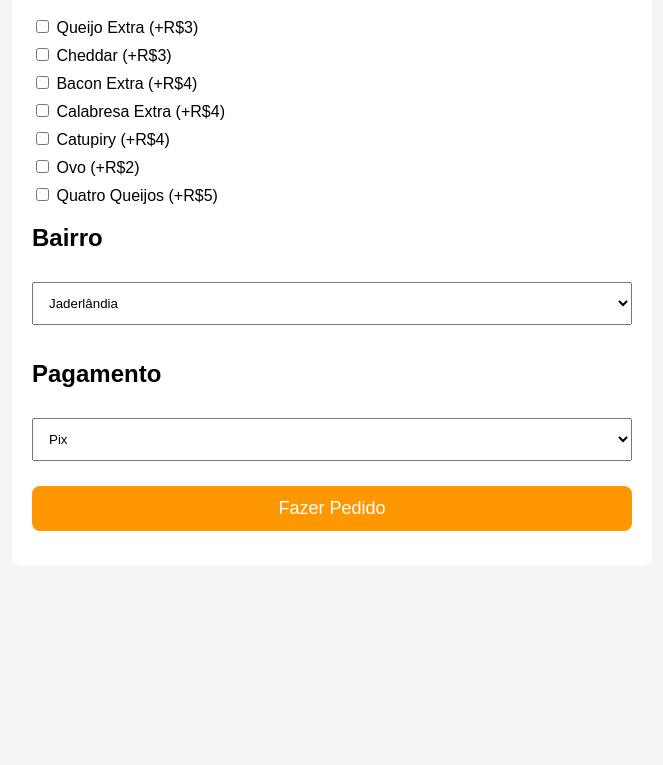
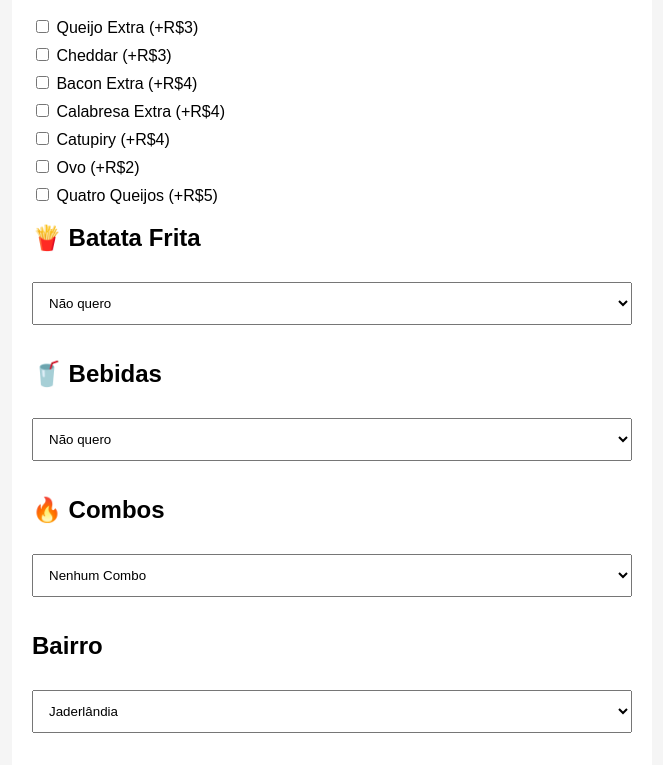
Before and after one commit to netocsn-beep/Pastelaria-Mana, a website: page public/index.html in a window 1280 px wide. Shown: the part 653-1418 px from the top of the page, without its empty margins (308-971 px from the left). Before the commit the page ends 1239 px from the top, so only its background shows below. Drawn offline with Linux system fonts and the light colour scheme.

Commit message:
Add options for sides, drinks, and combos in HTML

```diff
--- a/public/index.html
+++ b/public/index.html
@@ -50,6 +50,35 @@
 <label><input type="checkbox" value="Catupiry" data-price="4"> Catupiry (+R$4)</label>
 <label><input type="checkbox" value="Ovo" data-price="2"> Ovo (+R$2)</label>
 <label><input type="checkbox" value="Quatro Queijos" data-price="5"> Quatro Queijos (+R$5)</label>
+<h2>🍟 Batata Frita</h2>
+
+<select id="batata">
+  <option value="0">Não quero</option>
+  <option value="8">Pequena - R$8</option>
+  <option value="12">Média - R$12</option>
+  <option value="16">Grande - R$16</option>
+</select>
+
+<h2>🥤 Bebidas</h2>
+
+<select id="bebida">
+  <option value="0">Não quero</option>
+  <option value="6">Coca-Cola Lata - R$6</option>
+  <option value="10">Coca-Cola 1L - R$10</option>
+  <option value="6">Sukita Lata - R$6</option>
+  <option value="6">Guaraná Lata - R$6</option>
+  <option value="8">Suco Acerola 350ml - R$8</option>
+  <option value="8">Suco Goiaba 350ml - R$8</option>
+  <option value="8">Suco Maracujá 350ml - R$8</option>
+</select>
+
+<h2>🔥 Combos</h2>
+
+<select id="combo">
+  <option value="0">Nenhum Combo</option>
+  <option value="18">Combo 1 - R$18</option>
+  <option value="37">Combo Casal - R$37</option>
+</select>
 
 <h2>Bairro</h2>
 
```
